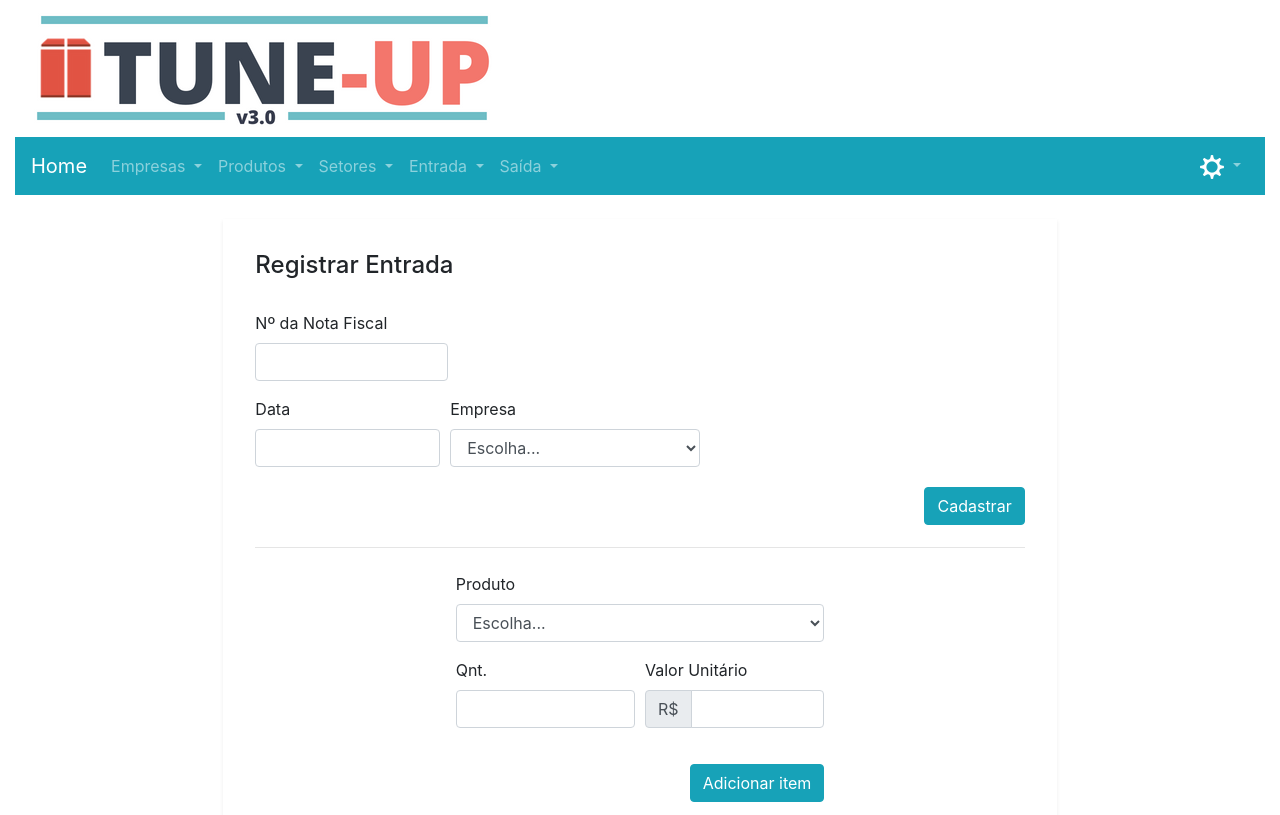
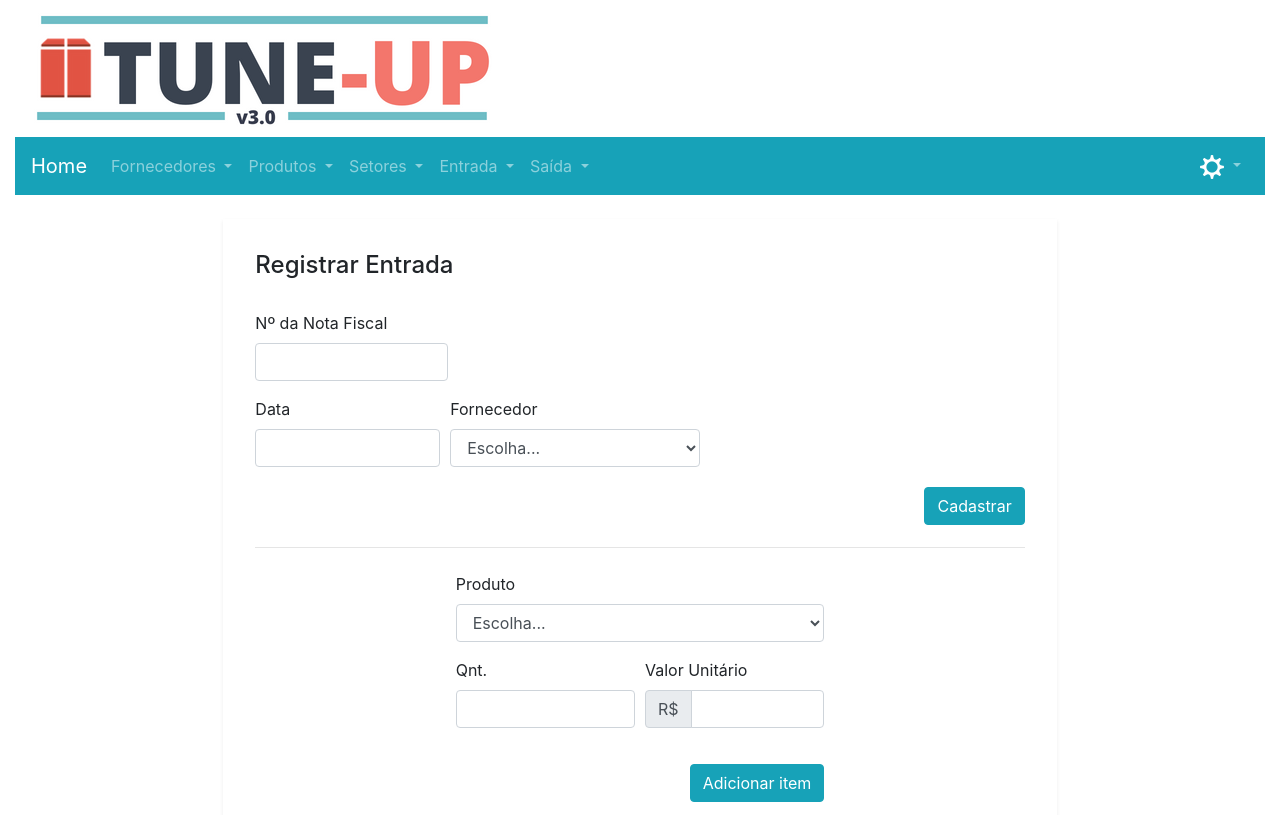
Before and after one commit to camilammoreira/tuneup, a PHP site: page /entrada/cadastrar.php in a window 1280 px wide. Shown: the top 815 px of the page. Run offline with PHP 8.4, Linux system fonts and the light colour scheme; the visitor is signed in with stand-in values (Sample User, id 1); data that the repository does not hold is empty.

Commit message:
refactor: mudar o termo empresa para fornecedor

```diff
--- a/cod/header.php
+++ b/cod/header.php
@@ -31,11 +31,11 @@
 
                 <li class="nav-item dropdown">
                     <a class="nav-link dropdown-toggle" href="#" id="navbarDropdown" role="button" data-toggle ="dropdown" aria-haspopup="true" aria-expanded="false">
-                      Empresas
+                      Fornecedores
                   </a>
                   <div class="dropdown-menu" aria-labelledby="navbarDropdown">
-                    <a class="dropdown-item" href="<?php echo BASE_URL; ?>empresas/cadastrar.php">Cadastrar</a>
-                    <a class="dropdown-item" href="<?php echo BASE_URL; ?>empresas/pesquisar.php">Pesquisar</a>
+                    <a class="dropdown-item" href="<?php echo BASE_URL; ?>fornecedores/cadastrar.php">Cadastrar</a>
+                    <a class="dropdown-item" href="<?php echo BASE_URL; ?>fornecedores/pesquisar.php">Pesquisar</a>
                 </div>
             </li>
             <li class="nav-item dropdown">
--- a/empresas/cadastrar.php
+++ b/empresas/cadastrar.php
@@ -73,7 +73,7 @@
 		}
 	?>
 		<form action="cadastrar.php" method="post">
-		<h4>Cadastrar Empresa</h4></br>
+		<h4>Cadastrar Fornecedor</h4></br>
 		<div class="form-group">
 		</div>
 		<div class="form-row">
--- a/empresas/pesquisar.php
+++ b/empresas/pesquisar.php
@@ -46,7 +46,7 @@
 		}
 	}
 	?>
-	<h4>Pesquisar Empresa</h4>
+	<h4>Pesquisar Fornecedor</h4>
 	<input class="form-control" id="myInput" type="text" placeholder="Pesquisar...">
 	<br>
 	<table class="table table-hover">
--- a/entrada/cadastrar.php
+++ b/entrada/cadastrar.php
@@ -9,7 +9,7 @@
 		// Recebe as variáveis do formulário
 		$nf = $_POST['nf'];
 		$data = $_POST['data'];
-		$empresa = $_POST['empresa'];
+		$fornecedor = $_POST['fornecedor'];
 
 		$erro=0;
 		$msg = array();
@@ -18,8 +18,8 @@
 		if (!$erro){
 			// Inserir no banco
 			$sql = "
-			INSERT INTO entrada (entNF, entData, entEmpresa)
-			VALUES ('$nf','$data','$empresa')
+			INSERT INTO entrada (entNF, entData, entFornecedor)
+			VALUES ('$nf','$data','$fornecedor')
 			";
 
 			if ($con->query($sql) === TRUE){
@@ -68,8 +68,8 @@
 				<input type="text" name="data" class="form-control" id="data">
 			</div>
 			<div class="form-group col-lg-4">
-				<label>Empresa</label>
-				<select name="empresa" class="form-control">
+				<label>Fornecedor</label>
+				<select name="fornecedor" class="form-control">
 					<option value="0">Escolha...</option>
 					<?php
 					$sql = "SELECT * FROM fornecedor ORDER BY forNome";
@@ -207,11 +207,11 @@
 
 					</td>
 
-					<td scope="col-xs-3 col-sm-3 col-md-3 col-lg-3"><!--EMPRESA-->
+					<td scope="col-xs-3 col-sm-3 col-md-3 col-lg-3"><!--FORNECEDOR-->
 
 						<div class="input-group input-group-sm">
 
-							<select id="empresa" class="form-control" >
+							<select id="fornecedor" class="form-control" >
 
 								<option>Escolha...</option>
 
```
Also changed, not shown: entrada/cadastrar2.php (+5 -5 lines).
